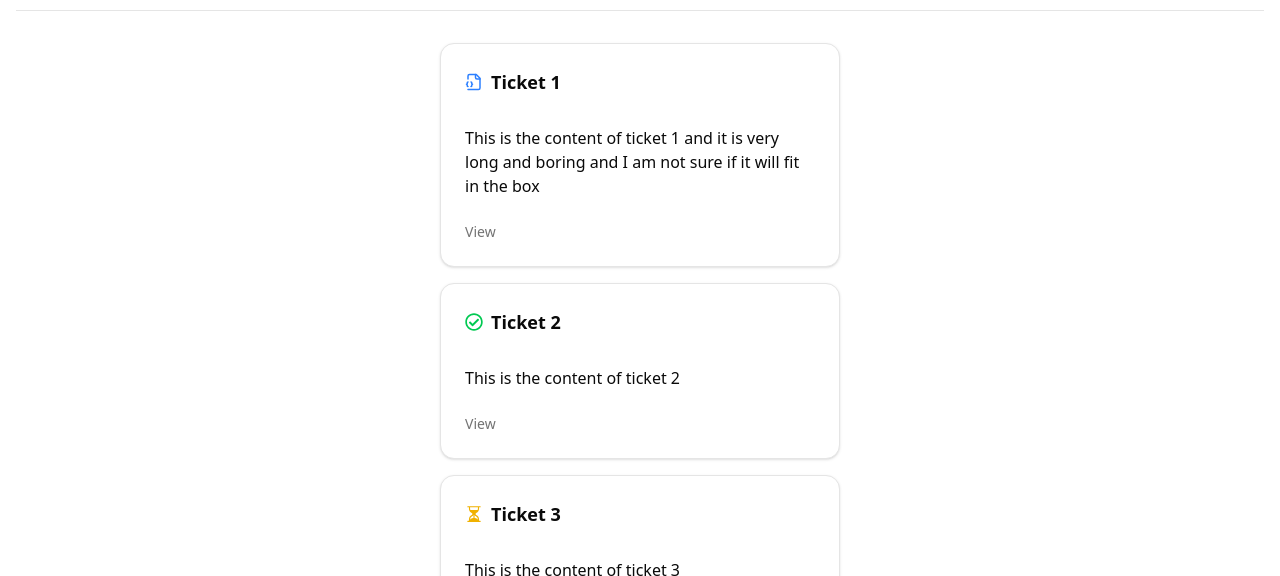
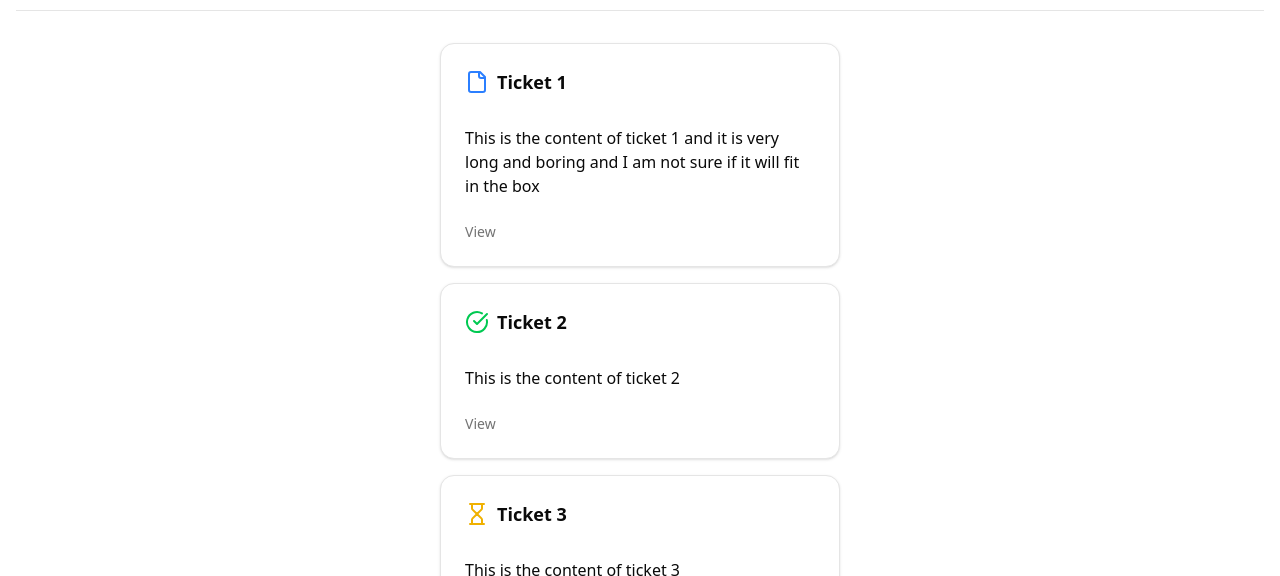
Before and after one commit to femmor/bug-hunt, a Next.js app: page /tickets in a window 1280 px wide. Shown: the part 163-739 px from the top of the page. Built offline with nearby package versions, Linux system fonts and the light colour scheme.

Commit message:
fix: resolve params properly to get the ticketId

```diff
--- a/src/app/tickets/[ticketId]/page.tsx
+++ b/src/app/tickets/[ticketId]/page.tsx
@@ -1,14 +1,32 @@
+"use client";
+
 import { initialTickets } from "@/data";
+import { useEffect, useState } from "react";
 
 interface TicketProps {
-  params: {
-    ticketId: Promise<string>;
-  };
+  params: Promise<{
+    ticketId: string;
+  }>;
 }
 
-const Ticket = async ({ params }: TicketProps) => {
-  const ticketId = await params.ticketId;
+const Ticket = ({ params }: TicketProps) => {
+  const [ticketId, setTicketId] = useState("");
+  const [resolvedParams, setResolvedParams] = useState<{
+    ticketId: string;
+  } | null>(null);
+
+  useEffect(() => {
+    params.then((resolved) => {
+      setResolvedParams(resolved);
+      setTicketId(resolved.ticketId);
+    });
+  }, [params]);
+
   const ticket = initialTickets.find((ticket) => ticket.id === ticketId);
+
+  if (!resolvedParams) {
+    return <p className="text-lg text-center py-4 text-gray-500">Loading...</p>;
+  }
 
   if (!ticket) {
     return (
@@ -20,8 +38,8 @@ const Ticket = async ({ params }: TicketProps) => {
 
   return (
     <div>
-      <h2 className="text-lg">{ticket?.title}</h2>
-      <p className="text-sm">{ticket?.content}</p>
+      <h2 className="text-lg">{ticket.title}</h2>
+      <p className="text-sm">{ticket.content}</p>
     </div>
   );
 };
--- a/src/app/tickets/page.tsx
+++ b/src/app/tickets/page.tsx
@@ -8,25 +8,23 @@ import {
   CardHeader,
   CardTitle,
 } from "@/components/ui/card";
-import { LuFileJson2 } from "react-icons/lu";
-import { FaRegCheckCircle } from "react-icons/fa";
-import { BsHourglassSplit } from "react-icons/bs";
 import { Separator } from "@/components/ui/separator";
+import { CircleCheckBig, File, Hourglass } from "lucide-react";
 
 const TICKET_ICONS = {
   OPEN: (
     <div className="text-blue-500">
-      <LuFileJson2 title="open" />
+      <File />
     </div>
   ),
   CLOSED: (
     <div className="text-green-500">
-      <FaRegCheckCircle title="closed" />
+      <CircleCheckBig />
     </div>
   ),
   "IN PROGRESS": (
     <div className="text-yellow-500">
-      <BsHourglassSplit title="in progress" />
+      <Hourglass />
     </div>
   ),
 };
```
